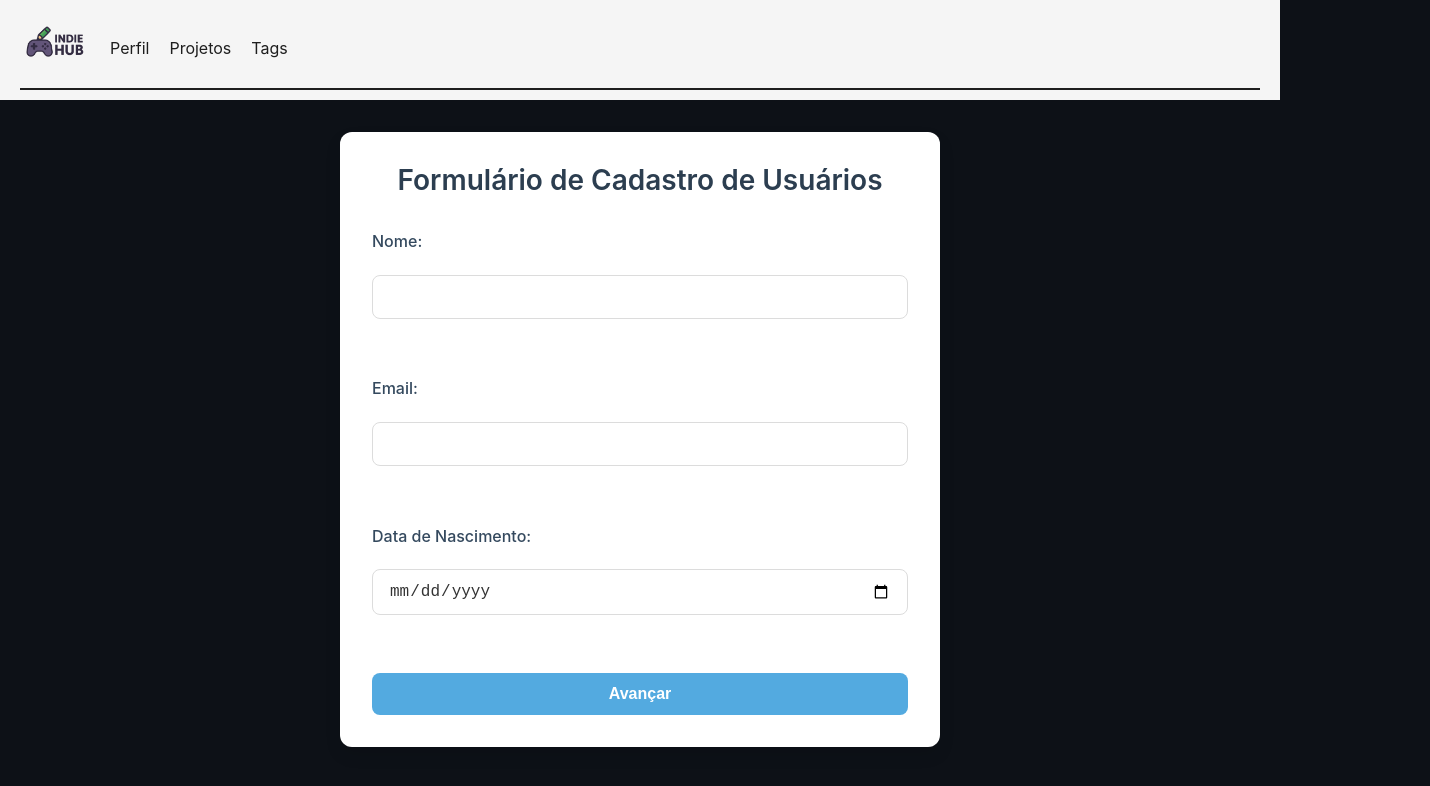
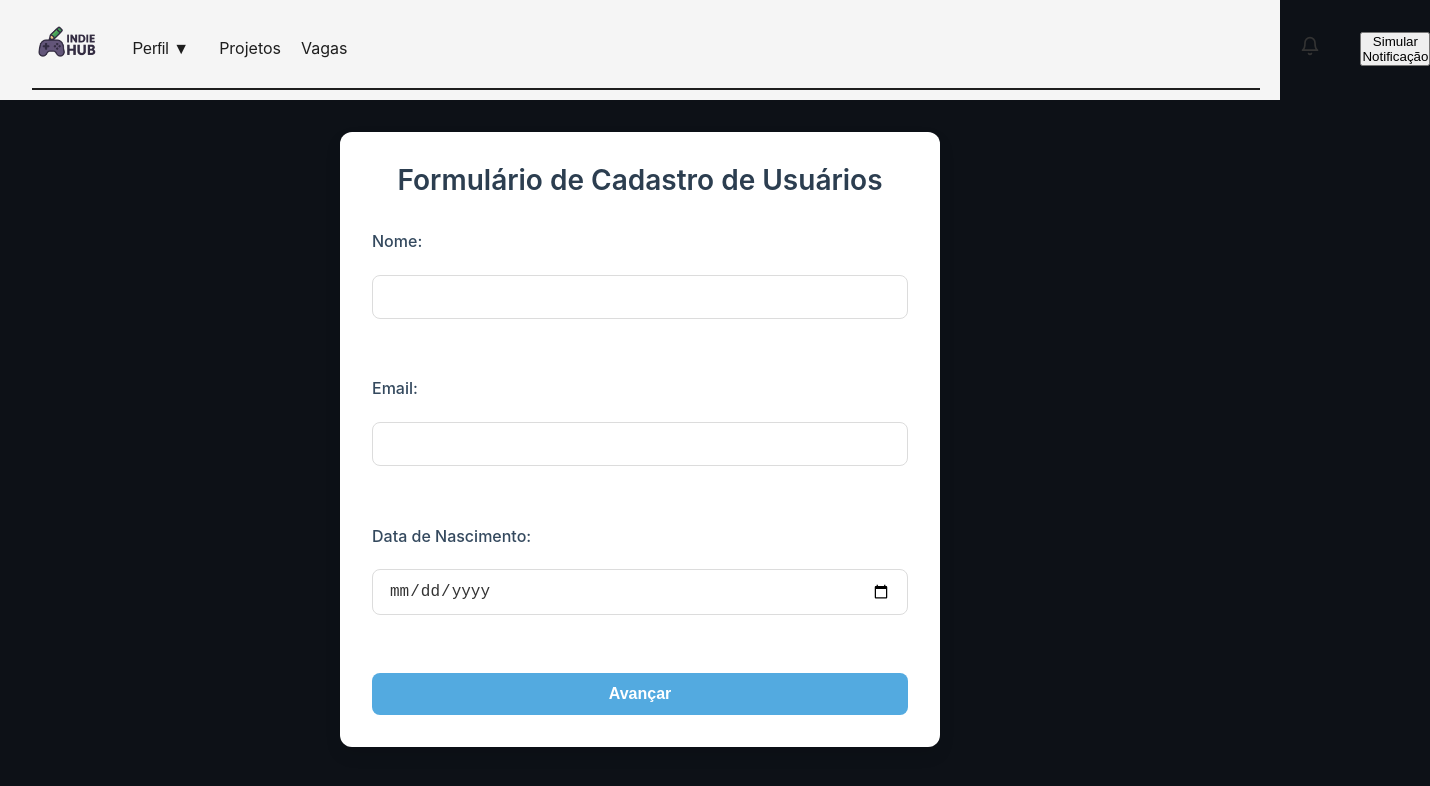
Before and after one commit to Kipperfeito/IndieHubFrontEnd, a Next.js app: page /cadastro-usu in a window 1280 px wide. Shown: the top 786 px of the page, 1430 px wide, since content can reach past the window. Built offline with nearby package versions, Linux system fonts and the light colour scheme.

Commit message:
headerLog

```diff
--- a/src/components/Header/index.js
+++ b/src/components/Header/index.js
@@ -1,17 +1,24 @@
-  import style from './style.module.css'
-  import { useState, useEffect } from 'react';
+  import style from '../HeaderLog/style.module.css'
+  import { useState, useRef } from 'react';
 
   export default function Header() {
     return (
+      <>
       <nav className={style.header}>
         <ul className={style.menu}>
           <li className={style.menuItem}>
             <a href="/"><img className={style.logo} src="logoIndie.png" alt="Logo Indie" /></a>
           </li>
-          <li className={style.menuItem}><a href="/perfil">Perfil</a></li>
-          <li className={style.menuItem}><a href="/projetos">Projetos</a></li>
-          <li className={style.menuItem}><a href="/tags">Tags</a></li>
         </ul>
+        <div className="nav-links">
+            <a href="/login" className="btn btn-secondary">
+              Entrar
+            </a>
+            <a href="/cadastro-usu" className="btn btn-primary">
+              Criar conta
+            </a>
+          </div>
       </nav>
+      </>
     );
   }
--- /dev/null
+++ b/src/components/HeaderLog/index.js
@@ -0,0 +1,91 @@
+  import style from './style.module.css'
+  import { useState, useRef } from 'react';
+  import { FiBell } from "react-icons/fi";
+
+
+  export default function Header() {
+    const [menuAberto, setMenuAberto] = useState(null);
+    const timerRef = useRef(null);
+    const handleToggle = (menuId) => {
+        setMenuAberto(menuAberto === menuId ? null : menuId);
+    };
+    const handleMouseEnter = (menuId) => {
+        clearTimeout(timerRef.current); // Cancela qualquer timer de fechamento pendente
+        setMenuAberto(menuId);           // Abre o menu correspondente
+    };
+    const handleMouseLeave = () => {
+        // Agenda o fechamento de qualquer menu que estiver aberto
+        timerRef.current = setTimeout(() => {
+            setMenuAberto(null);
+        }, 500); // 0.5 segundos de delay
+    };
+    //NOTIFICAÇÕES
+    const [hasNotifications, setHasNotifications] = useState(false);
+
+    const checkForNotifications = () => {
+        const temNotificacoes = true;
+
+        if (temNotificacoes) {
+            setHasNotifications(true);
+        }
+    };
+
+    // 4. Lógica para limpar as notificações
+    const handleIconClick = () => {
+        // Mostra o menu de notificações, etc.
+        console.log('Notificações lidas!');
+
+        // Limpa o indicador
+        setHasNotifications(false);
+    };
+    return (
+      <nav className={style.header}>
+        <ul className={style.menu}>
+          <li className={style.menuItem}>
+            <a href="/"><img className={style.logo} src="logoIndie.png" alt="Logo Indie" /></a>
+          </li>
+          <li
+              className={style.dropdown}
+              // 4. Usamos as novas funções genéricas no <li> para uma melhor experiência
+              onMouseEnter={() => handleMouseEnter('veiculo')}
+              onMouseLeave={handleMouseLeave}
+          >
+              <button onClick={() => handleToggle('veiculo')} className={style.dropdown_toggle}>
+                  Perfil ▼
+              </button>
+              {/* A condição agora verifica se o estado é igual ao ID 'veiculo' */}
+              {menuAberto === 'veiculo' && (
+                  <ul className={style.dropdown_menu}>
+                      <li><a href="/veiculo">Editar Perfil</a></li>
+                      <li><a>Logout</a></li>
+                  </ul>
+              )}
+          </li>
+          <li className={style.menuItem}><a href="/projetos">Projetos</a></li>
+          <li className={style.menuItem}><a href="/tags">Vagas</a></li>
+            <li
+                // A mágica acontece aqui:
+                className={`
+                  ${style.notification_icon}
+                  ${hasNotifications ? style['has-notifications'] : ''}
+                `}
+                id="notification-bell"
+                onClick={handleIconClick}
+            >
+                <FiBell/>
+
+                <span className={style.notification_badge}></span>
+            </li>
+
+            {/* --- PARA TESTAR --- */}
+            {/* Botão de simulação (pode remover depois) */}
+            <button
+                onClick={checkForNotifications}
+                style={{ marginLeft: '20px' }}
+            >
+                Simular Notificação
+            </button>
+        </ul>
+      </nav>
+    );
+}
--- /dev/null
+++ b/src/components/HeaderLog/style.module.css
@@ -0,0 +1,156 @@
+/* HEADER LIGHT (modo claro) */
+.header {
+  background-color: #f5f5f5;
+  padding: 10px 20px;
+}
+
+.header .menuItem a {
+  color: #1e1e1e;
+}
+
+.header .menuItem a:hover {
+  color: #1976d2;
+}
+
+.header .menu {
+  list-style: none;
+  display: flex;
+  align-items: center;
+  margin: 0;
+  padding: 0;
+  gap: 20px;
+  margin-left: 1%;
+  border-bottom: 2px solid #1e1e1e;
+}
+
+.logo {
+  height: 70px;
+  width: auto;
+}
+.dropdown {
+  position: relative;
+}
+
+.dropdown_toggle {
+  background: none;
+  border: none;
+  color: #1e1e1e;
+  cursor: pointer;
+  font-size: 1rem;
+  padding: 5px 10px;
+  white-space: nowrap;
+}
+
+.dropdown_toggle:hover {
+  background-color: #e3e3e3;
+  color: #1976d2;
+  border-radius: 5px;
+}
+
+.dropdown_menu {
+  position: absolute; /* Posiciona em relação ao pai com 'position: relative' */
+  top: 100%;
+  left: 0;
+  background-color: white;
+  border: 1px solid #ccc;
+  border-radius: 5px;
+  box-shadow: 0px 4px 8px rgba(0, 0, 0, 0.1);
+  list-style-type: none;
+  padding: 10px 0;
+  margin-top: 10px;
+  min-width: 150px;
+  z-index: 10;
+  display: flex;
+  flex-direction: column; /* Itens em coluna */
+  gap: 5px;
+}
+
+.dropdown_menu li a {
+  display: block;
+  padding: 8px 15px;
+  color: #333;
+  background-color: transparent;
+  text-decoration: none;
+  width: 100%;
+}
+
+.dropdown_menu li a:hover {
+  background-color: #f0f0f0;
+}
+
+.notification_icon {
+  position: relative;
+    font-size: 20px;   /* Tamanho do ícone */
+    color: #333;       /* Cor do ícone */
+    cursor: pointer;
+    display: inline-block; /* Para se ajustar ao conteúdo */
+    margin-bottom: 0%;
+    margin-left: 76%;
+}
+
+.notification_badge {
+    display: none;
+    position: absolute;
+    top: -4px;   /* Um pouco acima do topo do sino */
+    right: -4px; /* Um pouco à direita do sino */
+
+    /* Visual */
+    width: 10px;
+    height: 10px;
+    background-color: red;
+    border-radius: 50%; /* Para fazer dele um círculo */
+
+    /* Borda branca para destacar do ícone */
+    border: 2px solid white;
+}
+
+/* * A CLASSE MÁGICA!
+ * Esta é a classe que o JavaScript vai adicionar
+ */
+.notification_icon.has-notifications .notification_badge {
+    /* Quando o container tiver a classe .has-notifications,
+       o .notification-badge dentro dele será exibido! */
+    display: block;
+}
+
+/* HEADER DARK (modo escuro) */
+@media (prefers-color-scheme: dark) {
+  .header {
+    background-color: #1e1e1e;
+    padding: 10px 20px;
+  }
+
+  .header .menuItem a {
+    color: #fff;
+  }
+
+  .header .menuItem a:hover {
+    color: #1976d2;
+  }
+
+  .dropdown_toggle {
+    color: rgb(255, 255, 255);
+  }
+  .dropdown_toggle:hover {
+    background-color: #ffffff;
+    color: #1976d2;
+  }
+  .notification_icon {
+    color: #fff; /* Muda a cor do sino para branco no modo escuro */
+  }
+
+  .notification_badge {
+     /* Você pode querer mudar a cor do badge no modo escuro */
+     background-color: #1976d2; /* Ex: Usando o azul do seu tema */
+     border-color: #1e1e1e; /* Borda da cor do fundo escuro */
+  }
+  .header .menu {
+    list-style: none;
+    display: flex;
+    align-items: center;
+    margin: 0;
+    padding: 0;
+    gap: 20px;
+    border-bottom: 2px solid #1976d2;
+  }
+}
--- a/src/pages/_app.js
+++ b/src/pages/_app.js
@@ -1,5 +1,5 @@
 import "@/styles/globals.css";
-import Header from '@/components/Header';
+import Header from '@/components/HeaderLog';
 
 export default function App({ Component, pageProps }) {
   return (
--- a/src/pages/cadastro-usu/index.js
+++ b/src/pages/cadastro-usu/index.js
@@ -1,7 +1,7 @@
 import { useState } from "react";
 import { useRouter } from "next/router";
 import styles from "@/styles/Form.module.css";
-import Header from '@/components/Header';
+import Header from '@/components/HeaderLog';
 import { FiEye, FiEyeOff } from 'react-icons/fi';
 
 // Supondo que você tenha uma instância 'api' configurada para requisições
@@ -229,7 +229,10 @@ export default function CadastroUsuario() {
         });
     };
 
-    const fim = () => {alert("Salvado!")}
+    const fim = (res) => {
+        alert("Salvado!")
+        console.log(res.data)
+    }
 
     return (
         <>
@@ -269,7 +272,7 @@ export default function CadastroUsuario() {
                                             {mostrarSenha ? <FiEye /> : <FiEyeOff />}
                                         </button>
                                 </div>
-                                {/* NOVO: Lista de requisitos para a senha */}
+                                {/*Lista de requisitos para a senha */}
                                 {erroSenha &&
                                 <div className={styles.requisitosSenha}>
                                     <strong>A senha deve conter:</strong>
@@ -374,6 +377,9 @@ export default function CadastroUsuario() {
                                 <button type="button" onClick={etapaAnterior}>Voltar</button>
                                 <button type="submit" onClick={fim}>Salvar Perfil</button>
                             </div>
+                            <pre className="text-sm overflow-x-auto">
+                                {JSON.stringify(usuario, null, 2)}
+                            </pre>
                         </>
                     )}
                 </form>
```
Also changed, not shown: src/services/api.js (added, +8 -0 lines).
